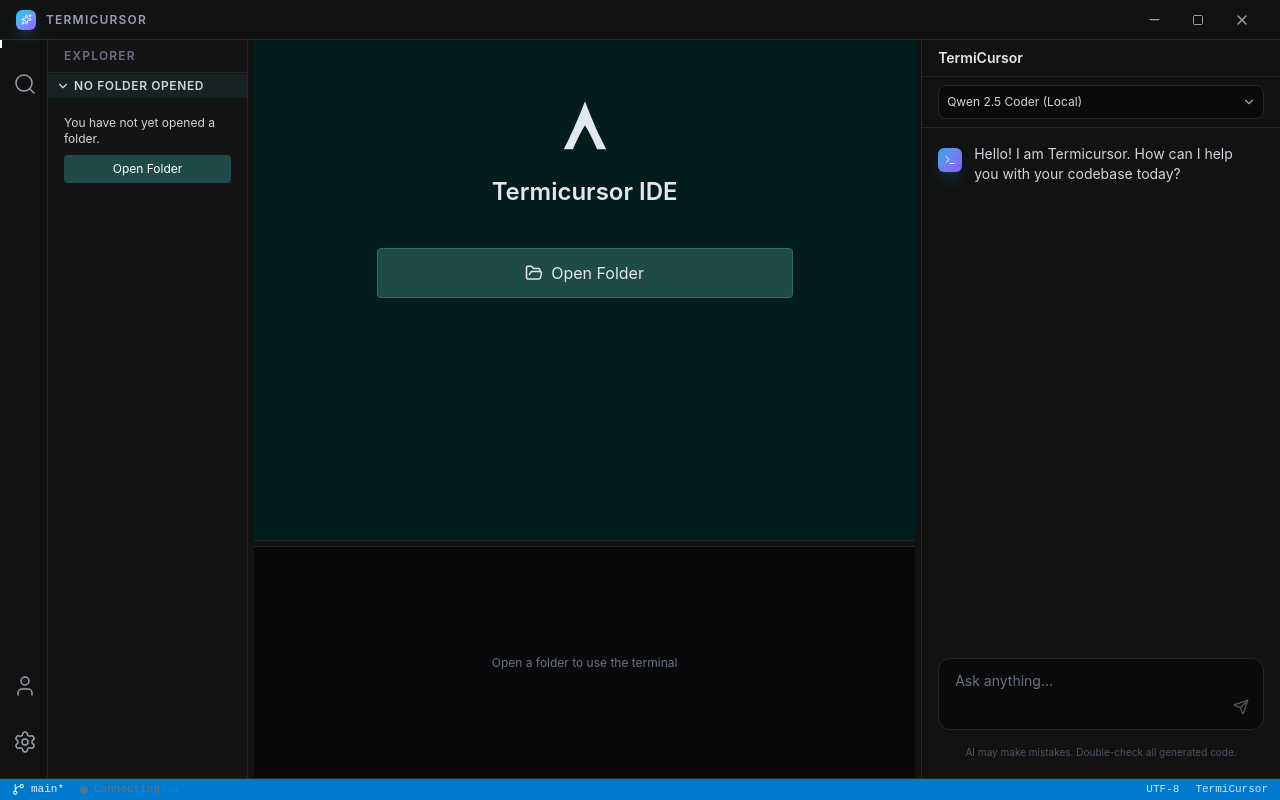
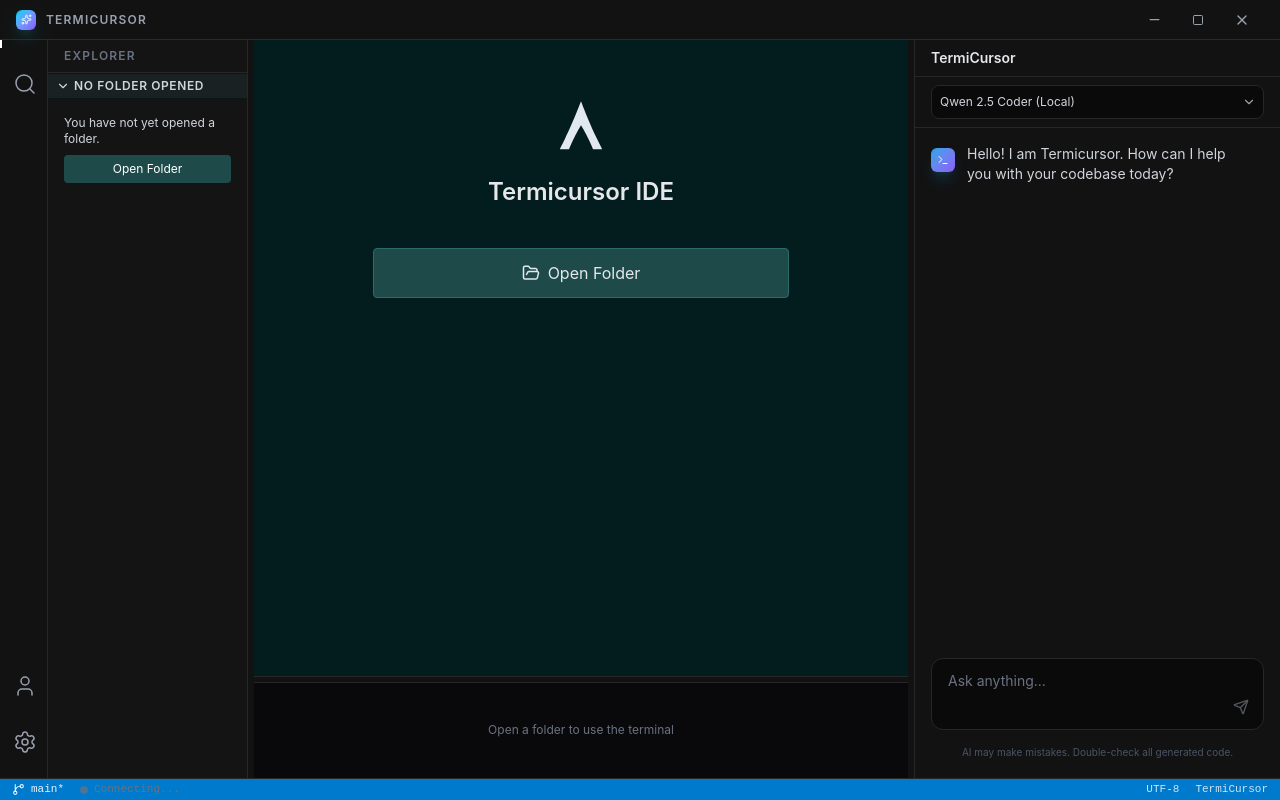
Before and after one commit to MShreyash09/TermiCursor, a React (Vite) app in the folder termicursor-ui/: page / in a window 1280 px wide. Built offline with nearby package versions, Linux system fonts and the light colour scheme; the HTML template or start-up script is replaced by a standard one.

Commit message:
Fixed window resizing issue

```diff
--- a/termicursor-ui/src/App.tsx
+++ b/termicursor-ui/src/App.tsx
@@ -261,7 +261,7 @@
       <div className="flex-1 flex overflow-hidden">
         <ActivityBar activeView={activeView} onViewChange={setActiveView} />
         <PanelGroup orientation="horizontal">
-          <Panel defaultSize={80} minSize={80} maxSize={200} className="flex overflow-hidden">
+          <Panel defaultSize={200} minSize={100} maxSize={200} className="flex overflow-hidden">
             <FileTree
               projectPath={projectPath}
               onSelectFile={async (filePath, fileName) => {
@@ -288,13 +288,16 @@
           </Panel>
           <PanelResizeHandle className="w-1.5 bg-surface hover:bg-primary active:bg-primary cursor-col-resize transition-colors" />
 
-          <Panel defaultSize={40} minSize={15}>
+          {/*editor resizing*/}
+          <Panel defaultSize={500} minSize={400}>
             <PanelGroup orientation="vertical">
               <Panel defaultSize={70} minSize={20}>
                 {renderCenterContent()}
               </Panel>
               <PanelResizeHandle className="h-1.5 bg-surface border-t border-border hover:bg-primary active:bg-primary cursor-row-resize transition-colors z-50" />
-              <Panel defaultSize={30} minSize={15}>
+
+              {/* terminal resizing */}
+              <Panel defaultSize={10} minSize={10}>
                 {projectPath && <TerminalPanel projectPath={projectPath} />}
                 {!projectPath && (
                   <div className="w-full h-full bg-background border-t border-border flex items-center justify-center text-xs text-gray-500">
@@ -305,8 +308,8 @@
             </PanelGroup>
           </Panel>
           <PanelResizeHandle className="w-1.5 bg-surface hover:bg-primary active:bg-primary cursor-col-resize transition-colors" />
-
-          <Panel defaultSize={50} minSize={15} maxSize={600} className="flex overflow-hidden">
+          {/* AI chat side bar resizing */}
+          <Panel defaultSize={300} minSize={200} maxSize={400} className="flex overflow-hidden">
             <Sidebar backendPort={backendPort}
               projectPath={projectPath}
               isIngesting={isIngesting}
```
Also changed, not shown: termicursor-ui/src/components/FileTree.tsx (line endings or trailing spaces).
